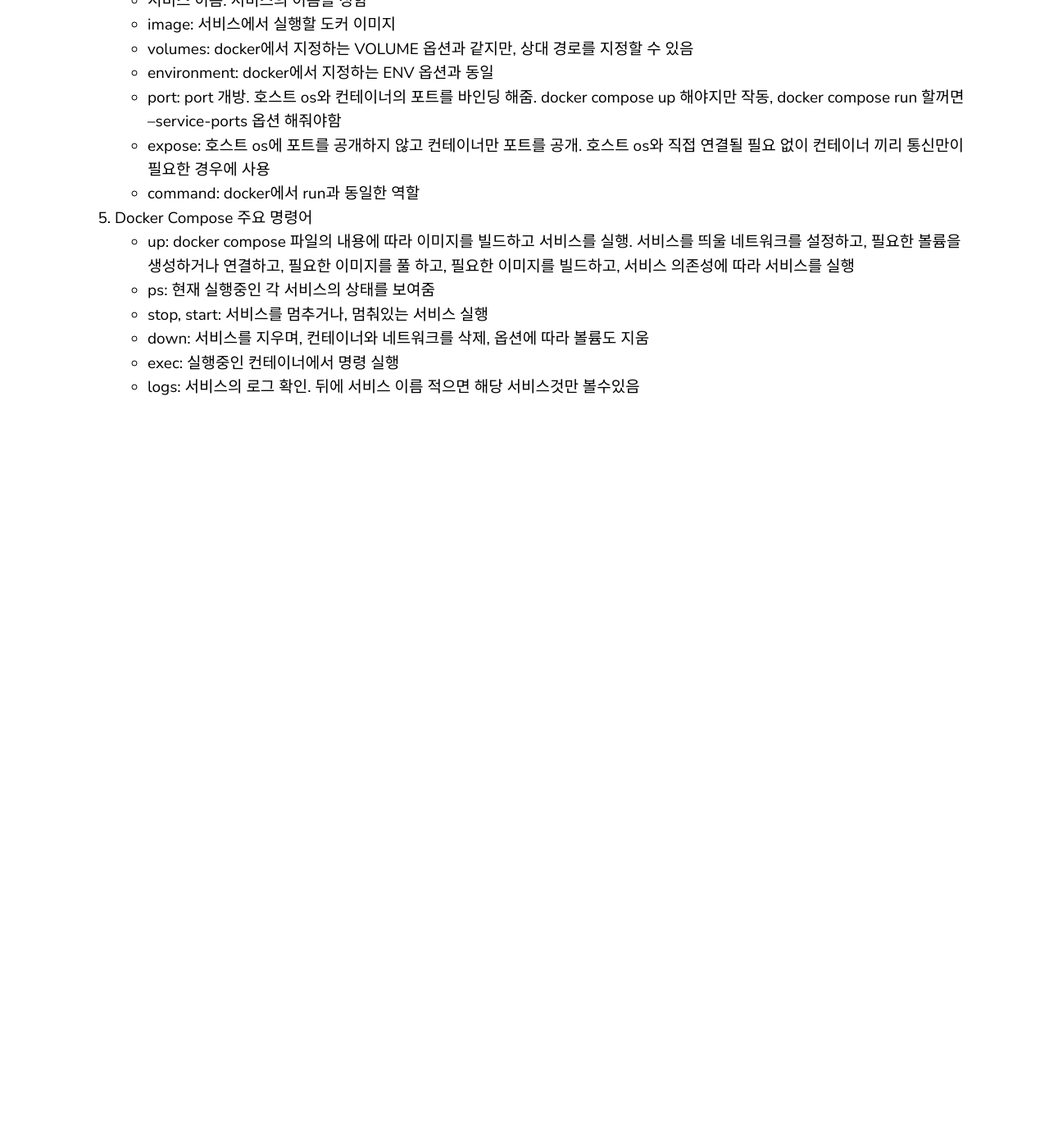
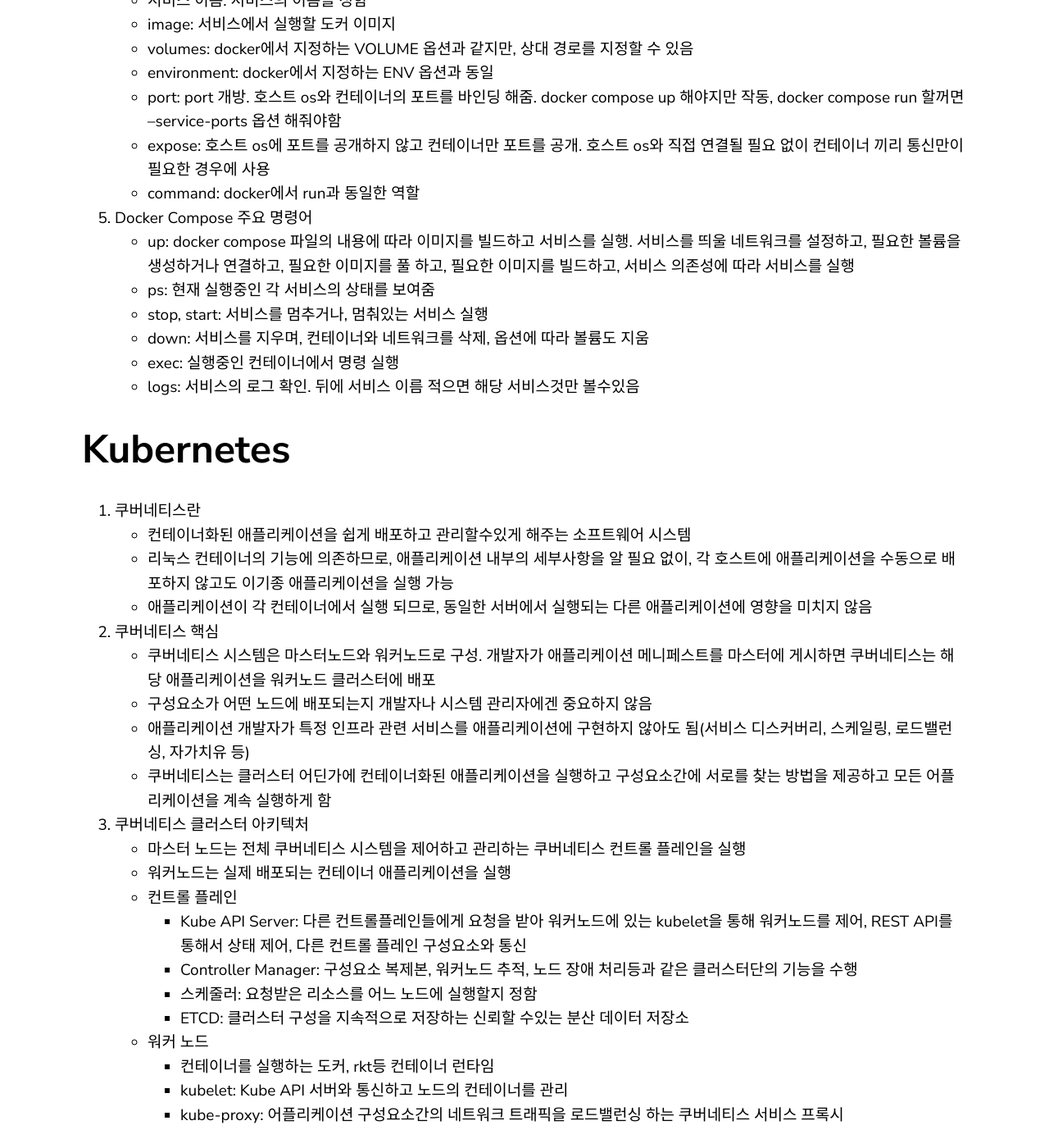
Before and after one commit to yoowonyoung/yoowonyoung.github.io, a Jekyll site: the page built from _posts/2021-06-11-Interview-08.md, in a window 1280 px wide and 1400 px high, scrolled down 33400 px. Shown: the whole window at 82% size. Built offline with Jekyll 4.4.1, drawn with Linux system fonts in a browser that asks for light colours; comment, search, counter and statistics services are not loaded; before the commit the page ends 33913 px from its top, so only the background shows below that.

Commit message:
Update 2021-06-11-Interview-08.md

```diff
--- a/_posts/2021-06-11-Interview-08.md
+++ b/_posts/2021-06-11-Interview-08.md
@@ -967,3 +967,30 @@
     - down: 서비스를 지우며, 컨테이너와 네트워크를 삭제, 옵션에 따라 볼륨도 지움
     - exec: 실행중인 컨테이너에서 명령 실행
     - logs: 서비스의 로그 확인. 뒤에 서비스 이름 적으면 해당 서비스것만 볼수있음
+
+# Kubernetes
+
+1. 쿠버네티스란
+    - 컨테이너화된 애플리케이션을 쉽게 배포하고 관리할수있게 해주는 소프트웨어 시스템
+    - 리눅스 컨테이너의 기능에 의존하므로, 애플리케이션 내부의 세부사항을 알 필요 없이, 각 호스트에 애플리케이션을 수동으로 배포하지 않고도 이기종 애플리케이션을 실행 가능
+    - 애플리케이션이 각 컨테이너에서 실행 되므로, 동일한 서버에서 실행되는 다른 애플리케이션에 영향을 미치지 않음
+
+2. 쿠버네티스 핵심
+    - 쿠버네티스 시스템은 마스터노드와 워커노드로 구성. 개발자가 애플리케이션 메니페스트를 마스터에 게시하면 쿠버네티스는 해당 애플리케이션을 워커노드 클러스터에 배포
+    - 구성요소가 어떤 노드에 배포되는지 개발자나 시스템 관리자에겐 중요하지 않음
+    - 애플리케이션 개발자가 특정 인프라 관련 서비스를 애플리케이션에 구현하지 않아도 됨(서비스 디스커버리, 스케일링, 로드밸런싱, 자가치유 등)
+    - 쿠버네티스는 클러스터 어딘가에 컨테이너화된 애플리케이션을 실행하고 구성요소간에 서로를 찾는 방법을 제공하고 모든 어플리케이션을 계속 실행하게 함
+
+3. 쿠버네티스 클러스터 아키텍처
+    - 마스터 노드는 전체 쿠버네티스 시스템을 제어하고 관리하는 쿠버네티스 컨트롤 플레인을 실행
+    - 워커노드는 실제 배포되는 컨테이너 애플리케이션을 실행
+    - 컨트롤 플레인
+        * Kube API Server: 다른 컨트롤플레인들에게 요청을 받아 워커노드에 있는 kubelet을 통해 워커노드를 제어, REST API를 통해서 상태 제어, 다른 컨트롤 플레인 구성요소와 통신
+        * Controller Manager: 구성요소 복제본, 워커노드 추적, 노드 장애 처리등과 같은 클러스터단의 기능을 수행
+        * 스케줄러: 요청받은 리소스를 어느 노드에 실행할지 정함
+        * ETCD: 클러스터 구성을 지속적으로 저장하는 신뢰할 수있는 분산 데이터 저장소
+
+    - 워커 노드
+        * 컨테이너를 실행하는 도커, rkt등 컨테이너 런타임
+        * kubelet: Kube API 서버와 통신하고 노드의 컨테이너를 관리
+        * kube-proxy: 어플리케이션 구성요소간의 네트워크 트래픽을 로드밸런싱 하는 쿠버네티스 서비스 프록시
```
